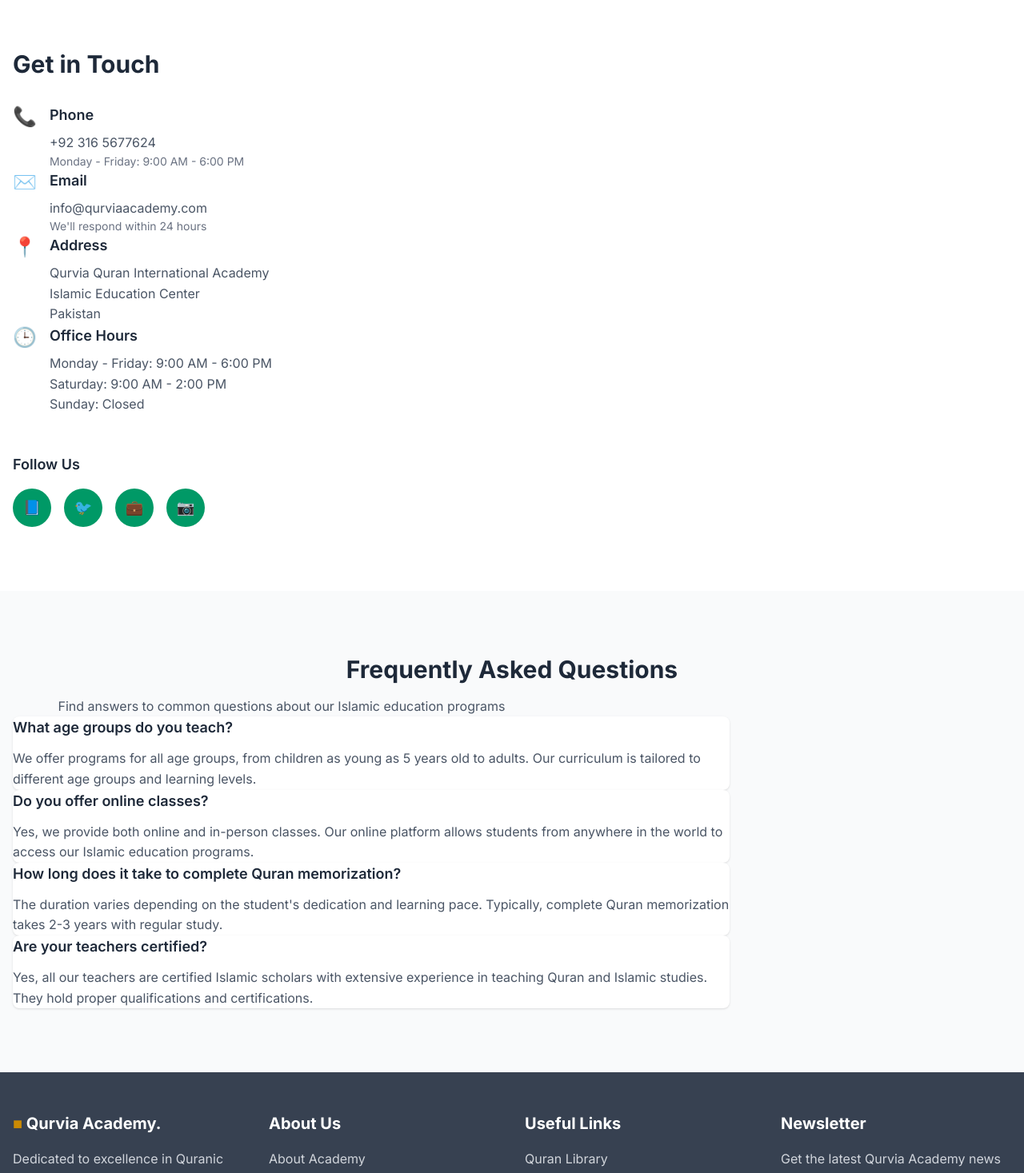
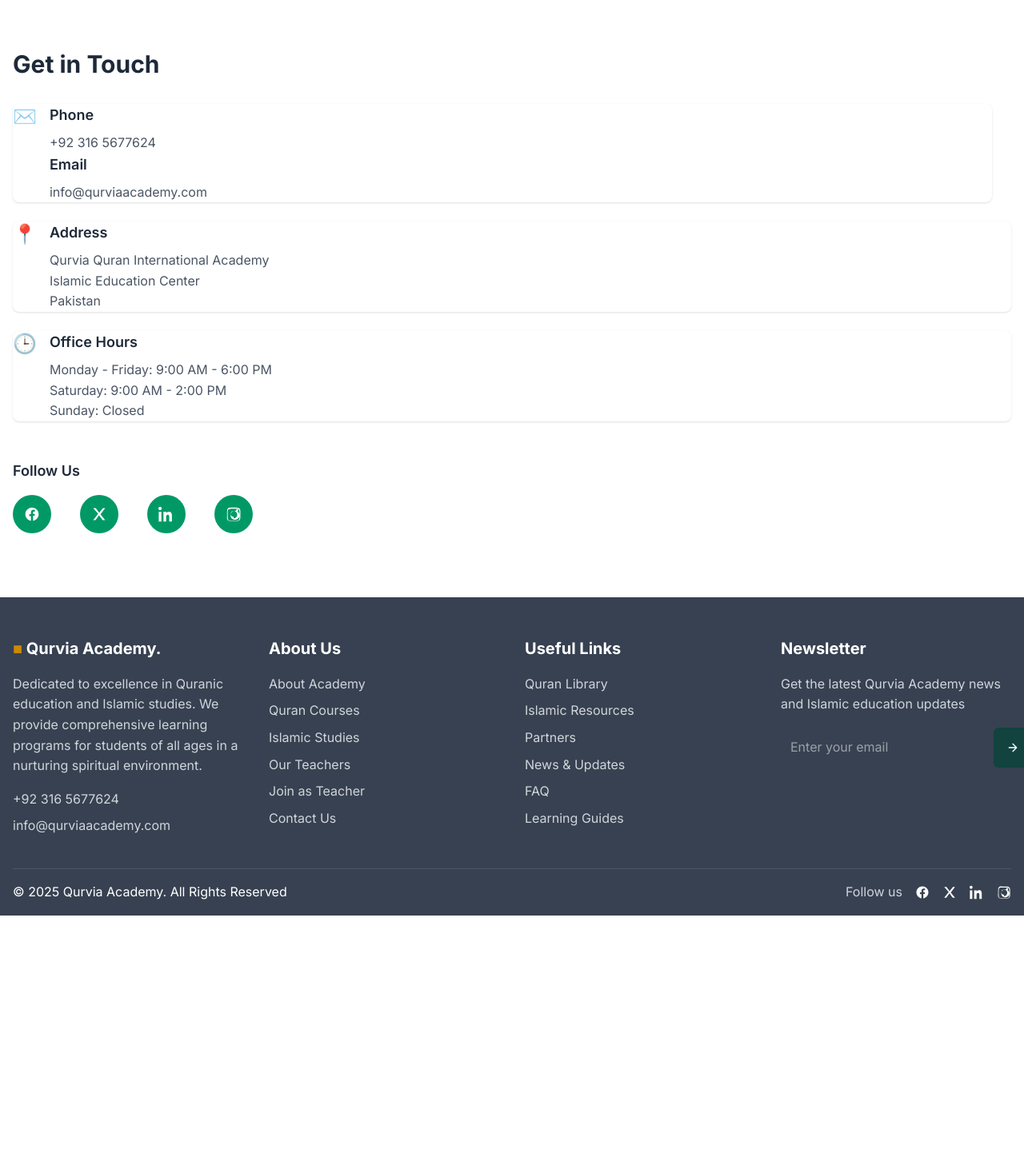
Before and after one commit to AbdlReman/qurvia, a Next.js app: page /contact in a window 1280 px wide. Shown: the part 1260-2727 px from the top of the page at 80% size. After the commit the page ends 2405 px from the top, so only its background shows below. Built offline with nearby package versions, Linux system fonts and the light colour scheme.

Commit message:
update contact and footer

```diff
--- a/src/app/components/Footer.tsx
+++ b/src/app/components/Footer.tsx
@@ -66,10 +66,26 @@ const Footer: React.FC = () => {
           <div className="flex items-center gap-4">
             <span className="text-gray-300">Follow us</span>
             <ul className="social-links">
-              <li><Link href="/about"><span>📘</span></Link></li>
-              <li><Link href="/about"><span>🐦</span></Link></li>
-              <li><Link href="/about"><span>💼</span></Link></li>
-              <li><Link href="/about"><span>📷</span></Link></li>
+              <li>
+                <Link href="https://facebook.com/" target="_blank" rel="noopener noreferrer" aria-label="Facebook">
+                  <svg width="18" height="18" viewBox="0 0 24 24" fill="currentColor" aria-hidden="true"><path d="M22 12.06C22 6.5 17.52 2 12 2S2 6.5 2 12.06c0 5.02 3.66 9.18 8.44 9.94v-7.03H7.9v-2.9h2.54V9.41c0-2.5 1.49-3.88 3.77-3.88 1.09 0 2.23.2 2.23.2v2.46h-1.26c-1.24 0-1.63.77-1.63 1.56v1.87h2.78l-.44 2.9h-2.34V22c4.78-.76 8.44-4.92 8.44-9.94Z"/></svg>
+                </Link>
+              </li>
+              <li>
+                <Link href="https://x.com/" target="_blank" rel="noopener noreferrer" aria-label="X">
+                  <svg width="18" height="18" viewBox="0 0 24 24" fill="currentColor" aria-hidden="true"><path d="M3 3h3.8l5.2 6.9L17.6 3H21l-7.1 9.3L21 21h-3.8l-5.4-7.2L6.4 21H3l7.5-9.7L3 3Z"/></svg>
+                </Link>
+              </li>
+              <li>
+                <Link href="https://linkedin.com/" target="_blank" rel="noopener noreferrer" aria-label="LinkedIn">
+                  <svg width="18" height="18" viewBox="0 0 24 24" fill="currentColor" aria-hidden="true"><path d="M4.98 3.5C4.98 4.88 3.86 6 2.5 6S0 4.88 0 3.5 1.12 1 2.5 1s2.48 1.12 2.48 2.5ZM.5 8.5h4V23h-4V8.5Zm7.5 0h3.8v2h.06c.52-1 1.8-2.06 3.7-2.06 3.96 0 4.7 2.6 4.7 6V23h-4v-6.5c0-1.54-.03-3.52-2.15-3.52-2.16 0-2.5 1.67-2.5 3.4V23h-4V8.5Z"/></svg>
+                </Link>
+              </li>
+              <li>
+                <Link href="https://instagram.com/" target="_blank" rel="noopener noreferrer" aria-label="Instagram">
+                  <svg width="18" height="18" viewBox="0 0 24 24" fill="currentColor" aria-hidden="true"><path d="M12 2.2c3.2 0 3.6 0 4.9.1 1.2.1 1.9.2 2.3.4.6.2 1 .4 1.5.8.5.4.8.9 1 1.5.2.4.3 1.1.4 2.3.1 1.3.1 1.7.1 4.9s0 3.6-.1 4.9c-.1 1.2-.2 1.9-.4 2.3-.2.6-.5 1.1-1 1.5-.4.4-.9.7-1.5.9-.4.2-1.1.3-2.3.4-1.3.1-1.7.1-4.9.1s-3.6 0-4.9-.1c-1.2-.1-1.9-.2-2.3-.4-.6-.2-1.1-.5-1.5-.9-.4-.4-.7-.9-.9-1.5-.2-.4-.3-1.1-.4-2.3C2.2 15.6 2.2 15.2 2.2 12s0-3.6.1-4.9c.1-1.2.2-1.9.4-2.3.2-.6.5-1.1.9-1.5.4-.4.9-.7 1.5-.9.4-.2 1.1-.3 2.3-.4C8.4 2.2 8.8 2.2 12 2.2Zm0 1.8c-3.2 0-3.6 0-4.8.1-1.1.1-1.7.2-2 .3-.5.2-.8.3-1 .6-.3.3-.5.6-.6 1-.1.3-.2.9-.3 2-.1 1.2-.1 1.6-.1 4.8s0 3.6.1 4.8c.1 1.1.2 1.7.3 2 .1.4.3.7.6 1 .3.3.6.5 1 .6.3.1.9.2 2 .3 1.2.1 1.6.1 4.8.1s3.6 0 4.8-.1c1.1-.1 1.7-.2 2-.3.4-.1.7-.3 1-.6.3-.3.5-.6.6-1 .1-.3.2-.9.3-2 .1-1.2.1-1.6.1-4.8s0-3.6-.1-4.8c-.1-1.1-.2-1.7-.3-2-.1-.4-.3-.7-.6-1-.3-.3-.6-.5-1-.6-.3-.1-.9-.2-2-.3-1.2-.1-1.6-.1-4.8-.1Zm0 3.3A6.7 6.7 0 1 1 12 20a6.7 6.7 0 0 1 0-12.7Zm0 11A4.3 4.3 0 1 0 12 7.3a4.3 4.3 0 0 0 0 8.6Zm6.9-11.9a1.6 1.6 0 1 1-3.2 0 1.6 1.6 0 0 1 3.2 0Z"/></svg>
+                </Link>
+              </li>
             </ul>
           </div>
         </div>
--- a/src/app/contact/page.tsx
+++ b/src/app/contact/page.tsx
@@ -129,26 +129,21 @@ export default function ContactPage() {
               <div>
                 <h2 className="text-3xl font-bold text-gray-800 mb-8">Get in Touch</h2>
 
-                <div className="space-y-8">
-                  <div className="flex items-start gap-4">
-                    <div className="text-2xl">📞</div>
+                <div className="grid grid-cols-1 sm:grid-cols-2 gap-6">
+                  <div className="flex items-start gap-4 bg-white rounded-lg p-4 shadow-sm sm:col-span-1 w-full">
+
+                    <div className="text-2xl">✉️</div>
                     <div>
                       <h3 className="text-lg font-semibold text-gray-800 mb-2">Phone</h3>
                       <p className="text-gray-600">+92 316 5677624</p>
-                      <p className="text-sm text-gray-500">Monday - Friday: 9:00 AM - 6:00 PM</p>
+                      <h3 className="text-lg font-semibold text-gray-800 mb-2">Email</h3>
+                      <p className="text-gray-600">info@qurviaacademy.com</p>
                     </div>
                   </div>
 
-                  <div className="flex items-start gap-4">
-                    <div className="text-2xl">✉️</div>
-                    <div>
-                      <h3 className="text-lg font-semibold text-gray-800 mb-2">Email</h3>
-                      <p className="text-gray-600">info@qurviaacademy.com</p>
-                      <p className="text-sm text-gray-500">We'll respond within 24 hours</p>
-                    </div>
-                  </div>
 
-                  <div className="flex items-start gap-4">
+
+                  <div className="flex items-start gap-4 bg-white rounded-lg p-4 shadow-sm sm:col-span-2">
                     <div className="text-2xl">📍</div>
                     <div>
                       <h3 className="text-lg font-semibold text-gray-800 mb-2">Address</h3>
@@ -160,7 +155,7 @@ export default function ContactPage() {
                     </div>
                   </div>
 
-                  <div className="flex items-start gap-4">
+                  <div className="flex items-start gap-4 bg-white rounded-lg p-4 shadow-sm sm:col-span-2">
                     <div className="text-2xl">🕒</div>
                     <div>
                       <h3 className="text-lg font-semibold text-gray-800 mb-2">Office Hours</h3>
@@ -176,18 +171,18 @@ export default function ContactPage() {
                 {/* Social Media */}
                 <div className="mt-12">
                   <h3 className="text-lg font-semibold text-gray-800 mb-4">Follow Us</h3>
-                  <div className="flex gap-4">
-                    <Link href="/about" className="w-12 h-12 bg-emerald-600 text-white rounded-full flex items-center justify-center hover:bg-emerald-700 transition-colors">
-                      <span className="text-lg">📘</span>
+                  <div className="grid grid-cols-4 gap-4 max-w-xs">
+                    <Link href="https://facebook.com/" target="_blank" rel="noopener noreferrer" aria-label="Facebook" className="w-12 h-12 bg-emerald-600 text-white rounded-full flex items-center justify-center hover:bg-emerald-700 transition-colors">
+                      <svg width="20" height="20" viewBox="0 0 24 24" fill="currentColor" aria-hidden="true"><path d="M22 12.06C22 6.5 17.52 2 12 2S2 6.5 2 12.06c0 5.02 3.66 9.18 8.44 9.94v-7.03H7.9v-2.9h2.54V9.41c0-2.5 1.49-3.88 3.77-3.88 1.09 0 2.23.2 2.23.2v2.46h-1.26c-1.24 0-1.63.77-1.63 1.56v1.87h2.78l-.44 2.9h-2.34V22c4.78-.76 8.44-4.92 8.44-9.94Z"/></svg>
                     </Link>
-                    <Link href="/about" className="w-12 h-12 bg-emerald-600 text-white rounded-full flex items-center justify-center hover:bg-emerald-700 transition-colors">
-                      <span className="text-lg">🐦</span>
+                    <Link href="https://x.com/" target="_blank" rel="noopener noreferrer" aria-label="X" className="w-12 h-12 bg-emerald-600 text-white rounded-full flex items-center justify-center hover:bg-emerald-700 transition-colors">
+                      <svg width="20" height="20" viewBox="0 0 24 24" fill="currentColor" aria-hidden="true"><path d="M3 3h3.8l5.2 6.9L17.6 3H21l-7.1 9.3L21 21h-3.8l-5.4-7.2L6.4 21H3l7.5-9.7L3 3Z"/></svg>
                     </Link>
-                    <Link href="/about" className="w-12 h-12 bg-emerald-600 text-white rounded-full flex items-center justify-center hover:bg-emerald-700 transition-colors">
-                      <span className="text-lg">💼</span>
+                    <Link href="https://linkedin.com/" target="_blank" rel="noopener noreferrer" aria-label="LinkedIn" className="w-12 h-12 bg-emerald-600 text-white rounded-full flex items-center justify-center hover:bg-emerald-700 transition-colors">
+                      <svg width="20" height="20" viewBox="0 0 24 24" fill="currentColor" aria-hidden="true"><path d="M4.98 3.5C4.98 4.88 3.86 6 2.5 6S0 4.88 0 3.5 1.12 1 2.5 1s2.48 1.12 2.48 2.5ZM.5 8.5h4V23h-4V8.5Zm7.5 0h3.8v2h.06c.52-1 1.8-2.06 3.7-2.06 3.96 0 4.7 2.6 4.7 6V23h-4v-6.5c0-1.54-.03-3.52-2.15-3.52-2.16 0-2.5 1.67-2.5 3.4V23h-4V8.5Z"/></svg>
                     </Link>
-                    <Link href="/about" className="w-12 h-12 bg-emerald-600 text-white rounded-full flex items-center justify-center hover:bg-emerald-700 transition-colors">
-                      <span className="text-lg">📷</span>
+                    <Link href="https://instagram.com/" target="_blank" rel="noopener noreferrer" aria-label="Instagram" className="w-12 h-12 bg-emerald-600 text-white rounded-full flex items-center justify-center hover:bg-emerald-700 transition-colors">
+                      <svg width="20" height="20" viewBox="0 0 24 24" fill="currentColor" aria-hidden="true"><path d="M12 2.2c3.2 0 3.6 0 4.9.1 1.2.1 1.9.2 2.3.4.6.2 1 .4 1.5.8.5.4.8.9 1 1.5.2.4.3 1.1.4 2.3.1 1.3.1 1.7.1 4.9s0 3.6-.1 4.9c-.1 1.2-.2 1.9-.4 2.3-.2.6-.5 1.1-1 1.5-.4.4-.9.7-1.5.9-.4.2-1.1.3-2.3.4-1.3.1-1.7.1-4.9.1s-3.6 0-4.9-.1c-1.2-.1-1.9-.2-2.3-.4-.6-.2-1.1-.5-1.5-.9-.4-.4-.7-.9-.9-1.5-.2-.4-.3-1.1-.4-2.3C2.2 15.6 2.2 15.2 2.2 12s0-3.6.1-4.9c.1-1.2.2-1.9.4-2.3.2-.6.5-1.1.9-1.5.4-.4.9-.7 1.5-.9.4-.2 1.1-.3 2.3-.4C8.4 2.2 8.8 2.2 12 2.2Zm0 1.8c-3.2 0-3.6 0-4.8.1-1.1.1-1.7.2-2 .3-.5.2-.8.3-1 .6-.3.3-.5.6-.6 1-.1.3-.2.9-.3 2-.1 1.2-.1 1.6-.1 4.8s0 3.6.1 4.8c.1 1.1.2 1.7.3 2 .1.4.3.7.6 1 .3.3.6.5 1 .6.3.1.9.2 2 .3 1.2.1 1.6.1 4.8.1s3.6 0 4.8-.1c1.1-.1 1.7-.2 2-.3.4-.1.7-.3 1-.6.3-.3.5-.6.6-1 .1-.3.2-.9.3-2 .1-1.2.1-1.6.1-4.8s0-3.6-.1-4.8c-.1-1.1-.2-1.7-.3-2-.1-.4-.3-.7-.6-1-.3-.3-.6-.5-1-.6-.3-.1-.9-.2-2-.3-1.2-.1-1.6-.1-4.8-.1Zm0 3.3A6.7 6.7 0 1 1 12 20a6.7 6.7 0 0 1 0-12.7Zm0 11A4.3 4.3 0 1 0 12 7.3a4.3 4.3 0 0 0 0 8.6Zm6.9-11.9a1.6 1.6 0 1 1-3.2 0 1.6 1.6 0 0 1 3.2 0Z"/></svg>
                     </Link>
                   </div>
                 </div>
@@ -197,7 +192,7 @@ export default function ContactPage() {
         </section>
 
         {/* FAQ Section */}
-        <section className="py-20 bg-gray-50">
+        {/* <section className="py-20 bg-gray-50">
           <div className="container">
             <div className="text-center mb-16">
               <h2 className="text-3xl font-bold text-gray-800 mb-4">Frequently Asked Questions</h2>
@@ -248,7 +243,7 @@ export default function ContactPage() {
               </div>
             </div>
           </div>
-        </section>
+        </section> */}
       </main>
       <Footer />
     </>
```
